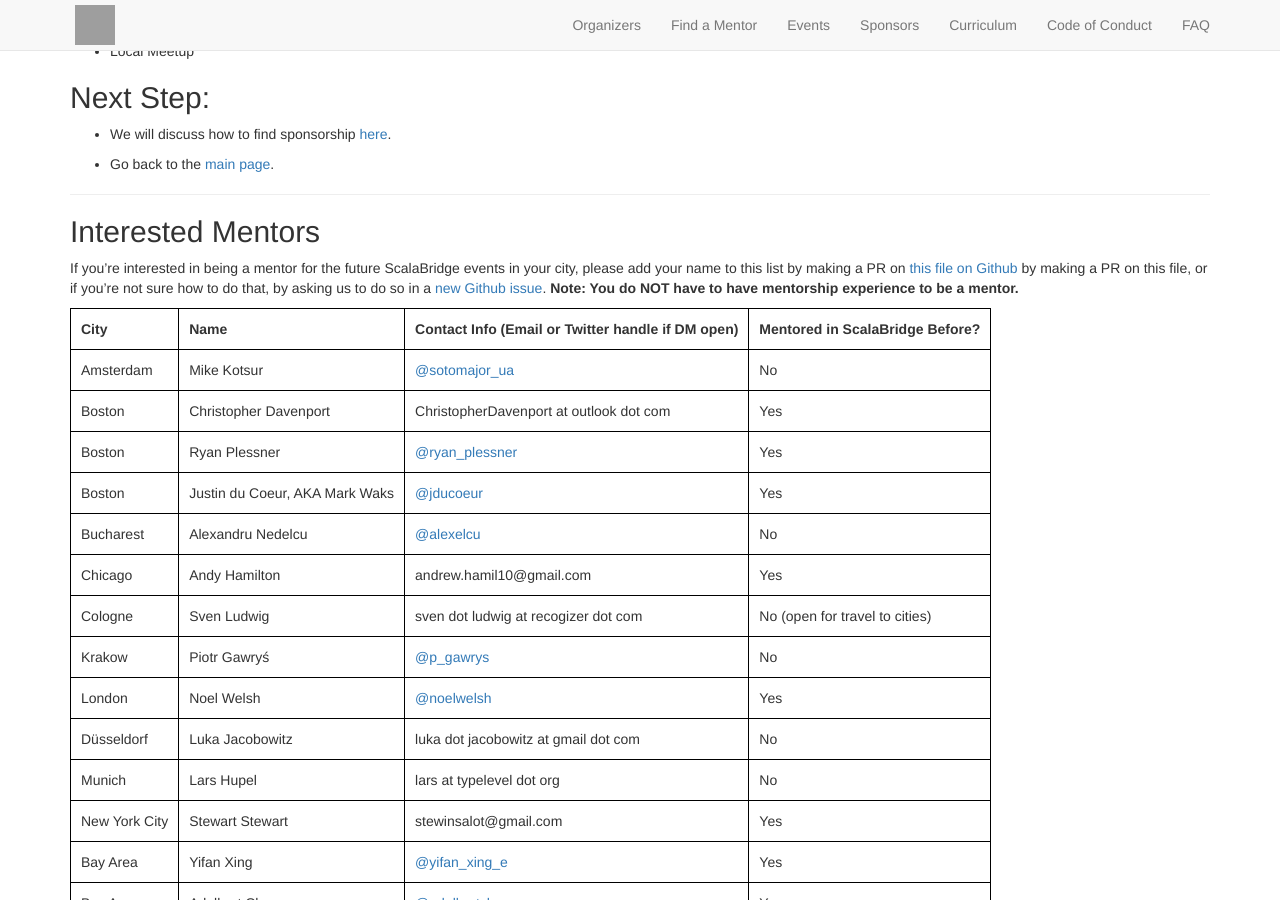
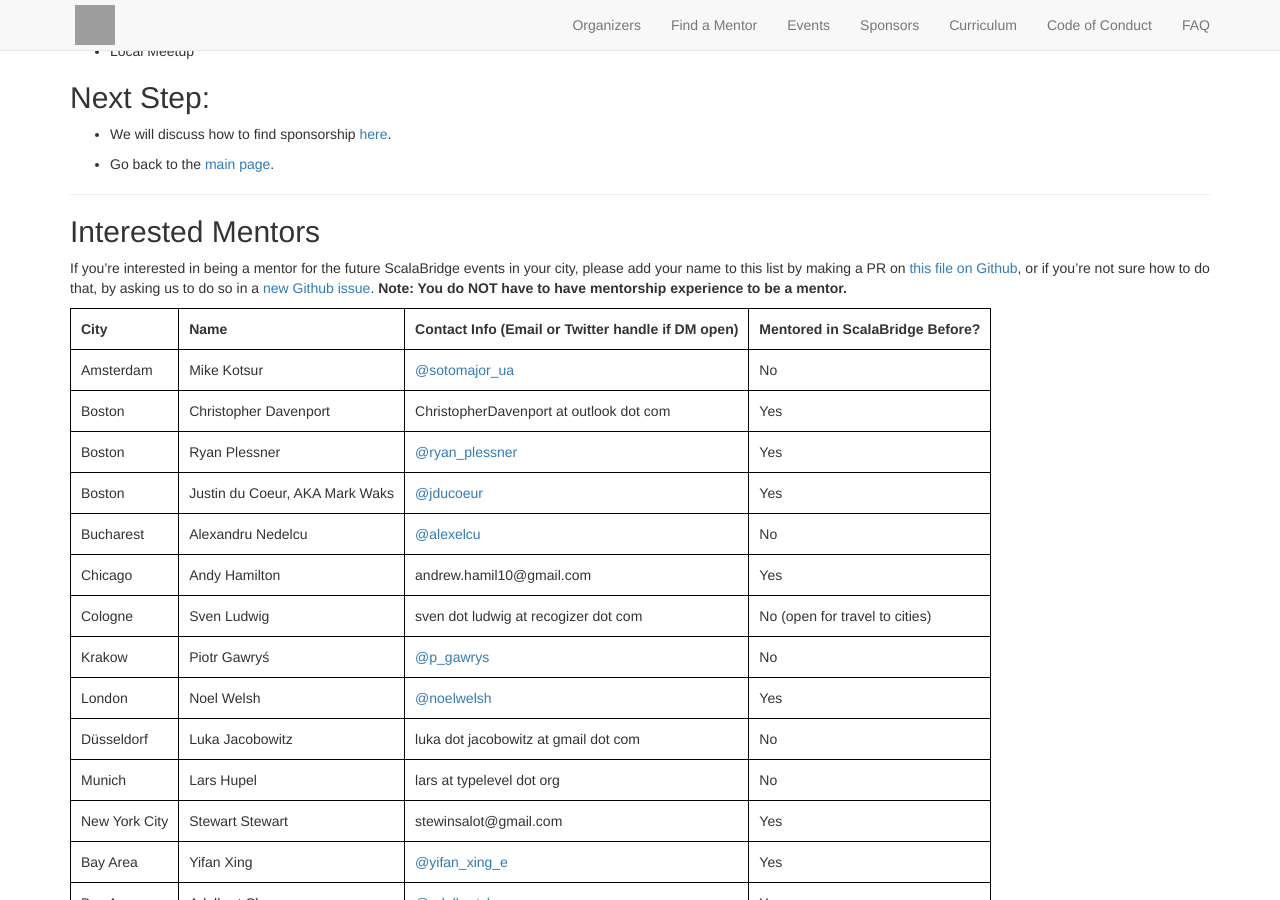
Before and after one commit to scalabridge/website, a Jekyll site: the page built from invite-mentors.md, in a window 1280 px wide and 900 px high, scrolled down 731 px. Built offline with Jekyll 4.4.1, drawn with Linux system fonts in a browser that asks for light colours; our own code applies the rules of GitHub Pages for plain Markdown files; grey boxes are pictures that could not be loaded.

Commit message:
Fixed incorrect sentence on invite mentors page

```diff
--- a/invite-mentors.md
+++ b/invite-mentors.md
@@ -48,7 +48,7 @@ There are a few ways to promote your event:
 
 *********************************************************************************************
 ## Interested  Mentors
-If you're interested in being a mentor for the future ScalaBridge events in your city, please add your name to this list by making a PR on [this file on Github](https://github.com/scalabridge/website/blob/master/invite-mentors.md) by making a PR on this file, or if you're not sure how to do that, by asking us to do so in a [new Github issue](https://github.com/scalabridge/website/issues).
+If you're interested in being a mentor for the future ScalaBridge events in your city, please add your name to this list by making a PR on [this file on Github](https://github.com/scalabridge/website/blob/master/invite-mentors.md), or if you're not sure how to do that, by asking us to do so in a [new Github issue](https://github.com/scalabridge/website/issues).
 **Note: You do NOT have to have mentorship experience to be a mentor.**
 
 City          | Name                           | Contact Info (Email or Twitter handle if DM open)   | Mentored in ScalaBridge Before? |
```
